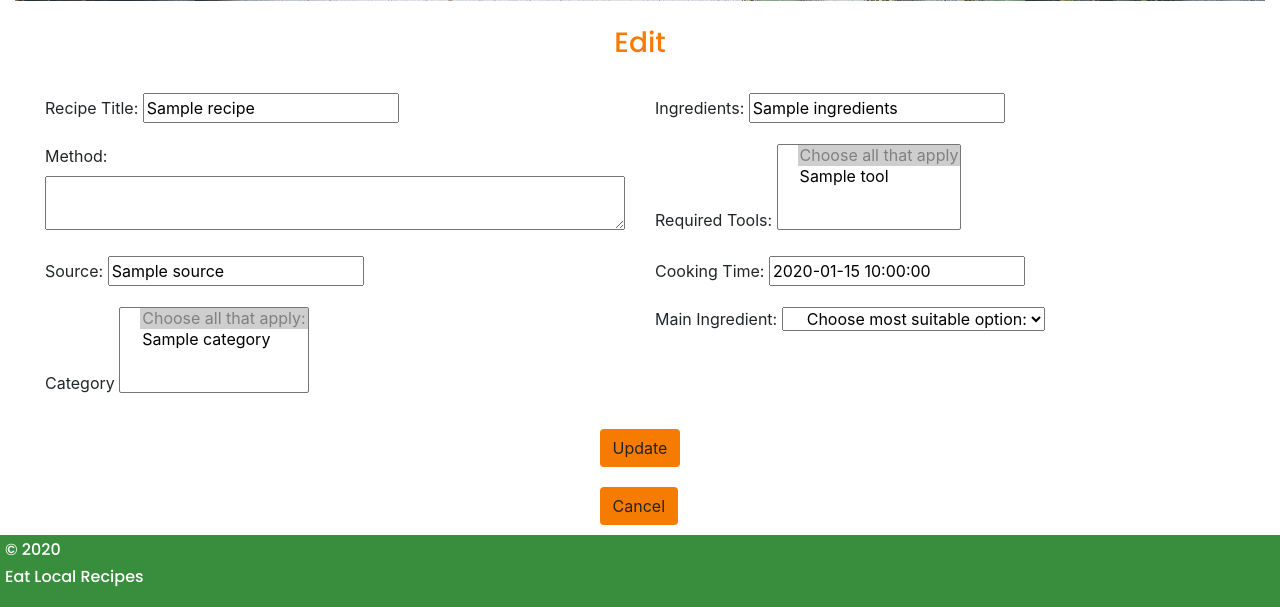
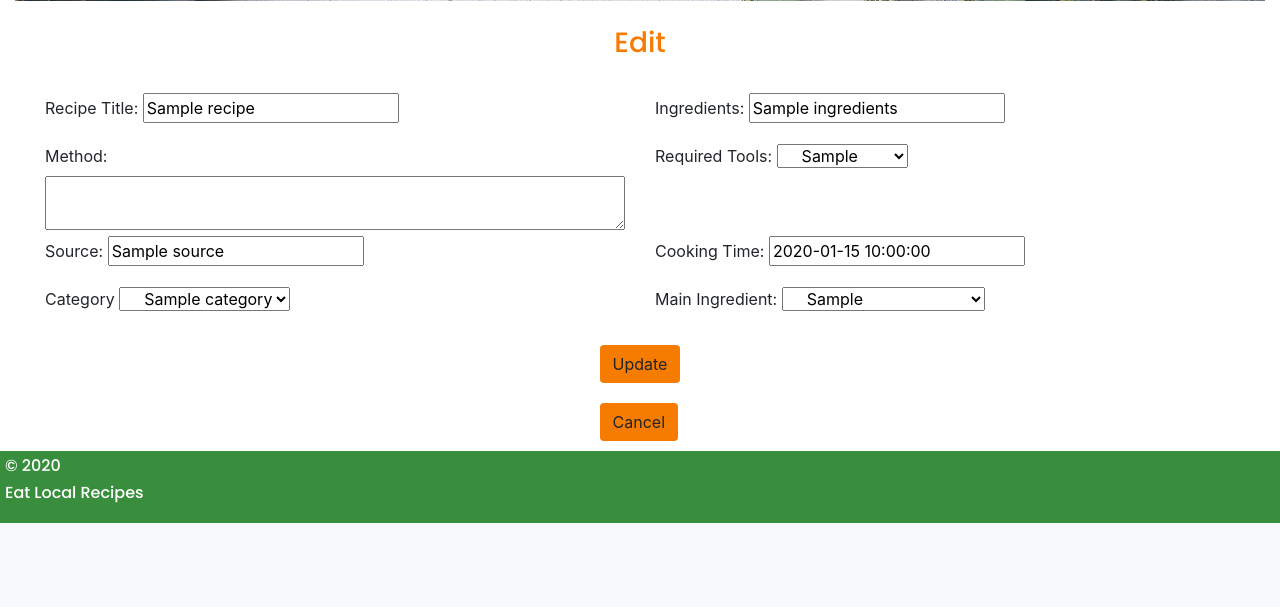
Before and after one commit to cherylhaz/milestone_project_3, a Flask app: template templates/edit_recipe.html in a window 1280 px wide. Shown: the part 555-1162 px from the top of the page. After the commit the page ends 1078 px from the top, so only its background shows below. Run offline with Flask 2, Linux system fonts and the light colour scheme; the template is opened without the code that fills it: most values are stand-ins (such as "Sample title", 1, 10 or a date in 2020); some libraries are stand-ins or nearby versions.

Commit message:
cleaning up edit page

```diff
--- a/templates/add_recipe.html
+++ b/templates/add_recipe.html
@@ -58,8 +58,8 @@
 <div class="col-md-6">
   <div class="form-group">
   <label>Category</label>
-              <select multiple class="form-control" id="category" name="category" required>
-                <option value="" disabled selected>Choose all that apply:</option>
+              <select class="form-control" id="category" name="category" required>
+                <option value="" disabled selected>Choose most suitable option:</option>
                 {% for category in categories %}
                      <option value="{{category.title}}">{{category.title}}</option>
                 {% endfor %}
--- a/templates/edit_recipe.html
+++ b/templates/edit_recipe.html
@@ -31,8 +31,8 @@
             <div class="col-md-6">
                 <div class="form-group">
                     <label>Required Tools:</label>
-                    <select id="required_tools" name="required_tools" class="select1" multiple value="{{recipe.required_tools}}">
-                    <option value="" disabled selected>Choose all that apply</option>
+                    <select id="required_tools" name="required_tools" class="select1"  value="{{recipe.required_tools}}">
+                    <option value="" disabled selected>{{recipe.required_tools}}</option>
                     {% for tool in required_tools %}
                         <option value="{{tool.name}}">{{tool.name}}</option>
                     {% endfor %}
@@ -59,20 +59,19 @@
         <div class="col-md-6">
         <div class="form-group">
         <label>Category</label>
-            <select class="select1" id="category" name="category" multiple value="{{recipe.category}}">
-                <option value="" disabled selected>Choose all that apply:</option>
+            <select class="select1" id="category" name="category"  value="{{recipe.category}}">
+                <option value="" disabled selected>{{recipe.category}}</option>
                 {% for category in categories %}
                      <option value="{{category.title}}">{{category.title}}</option>
                 {% endfor %}
             </select>
-
         </div>
         </div>
         <div class="col-md-6">
          <div class="form-group">
          <label>Main Ingredient:</label>
                             <select class="select1" id="sub_category" name="sub_category" value="{{recipe.sub_category}}">
-                            <option value="{{recipe.sub_category}}" disabled selected>Choose most suitable option: </option>
+                            <option value="{{recipe.sub_category}}" disabled selected> {{recipe.sub_category}}</option>
                                 {% for sub_category in sub_categories %}
                                     <option value="{{sub_category.title}}">{{sub_category.title}}</option>
                                {% endfor %}
@@ -84,7 +83,6 @@
     <div id="buttons_edit_page">
         <button class="btn waves-effect waves-light form_buttons" type="submit" name="action">Update
         </button>
-
     </form>
     <form action="{{url_for('search_results')}}">
     <button class="btn waves-effect waves-light form_buttons" type="submit" action="{{url_for('search_results')}}">Cancel
```
Also changed, not shown: README.md.
